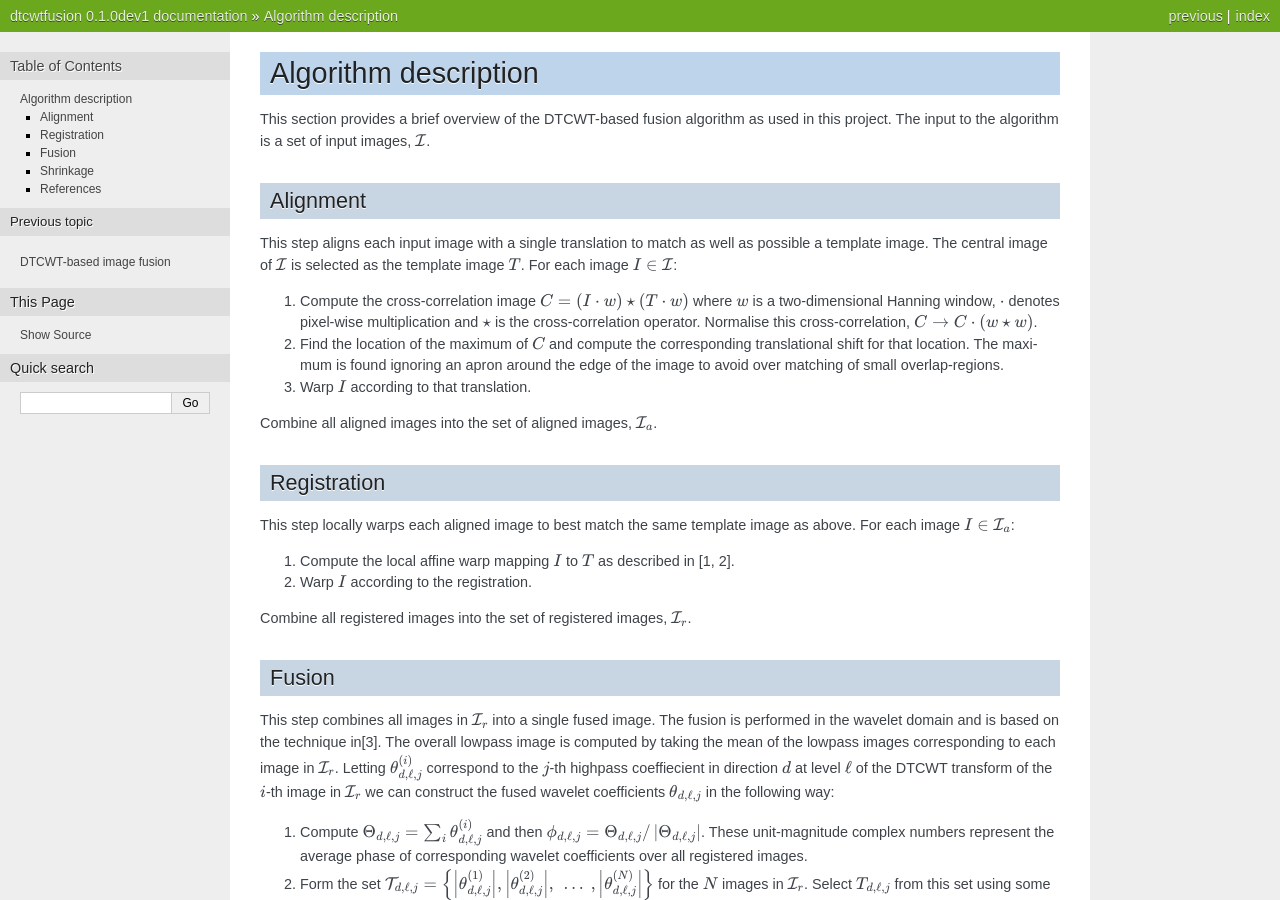
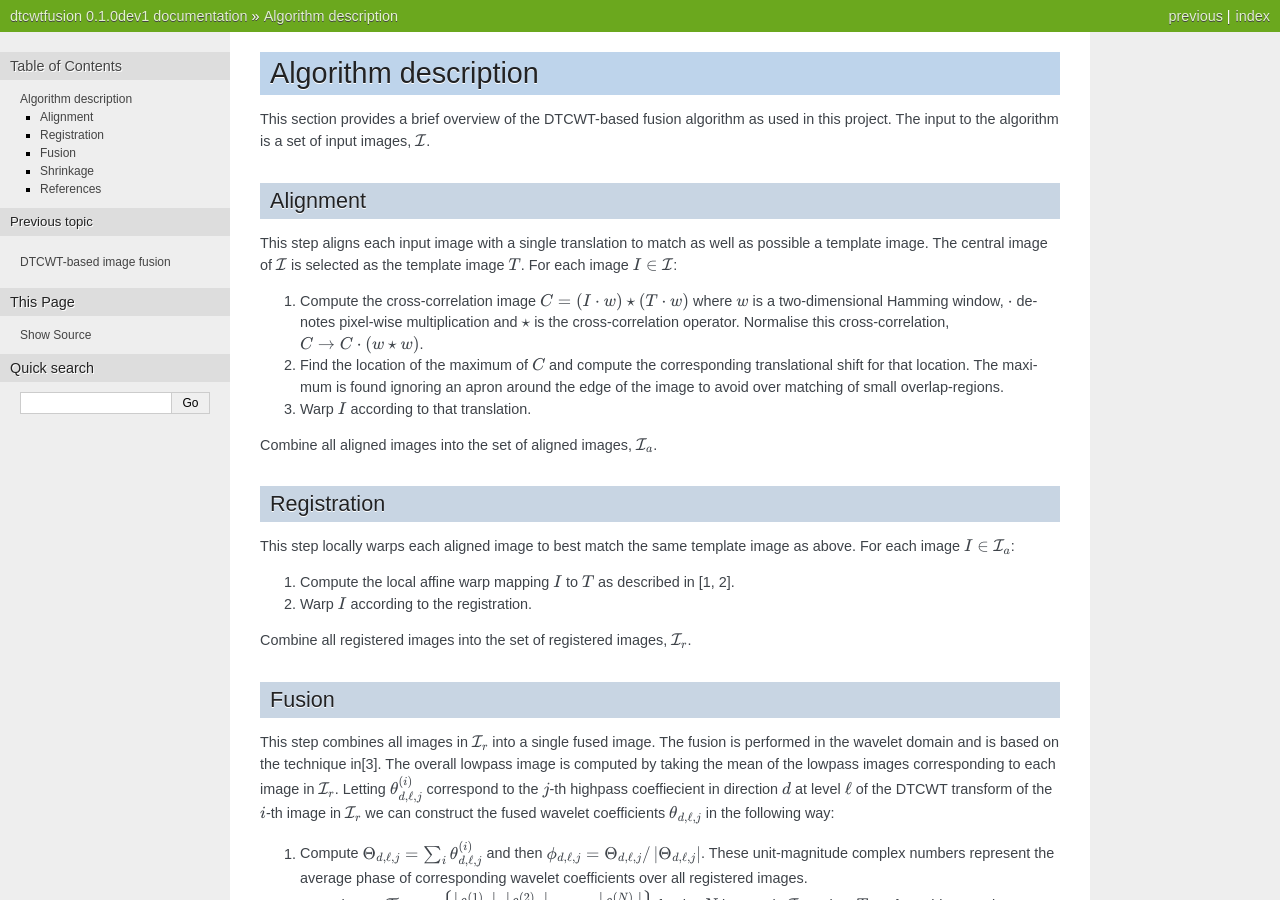
Before and after one commit to rjw57/dtcwtfusion, a Sphinx documentation site: the page built from docs/algorithm.rst, in a window 1280 px wide and 900 px high. Built offline with Sphinx 7.4.7, drawn with Linux system fonts in a browser that asks for light colours.

Commit message:
docs: fix typo hanning -> hamming

```diff
--- a/docs/algorithm.rst
+++ b/docs/algorithm.rst
@@ -13,7 +13,7 @@ selected as the template image :math:`T`. For each image :math:`I \in
 \mathcal{I}`:
 
 1. Compute the cross-correlation image :math:`C = (I \cdot w) \star (T \cdot
-   w)` where :math:`w` is a two-dimensional Hanning window, :math:`\cdot`
+   w)` where :math:`w` is a two-dimensional Hamming window, :math:`\cdot`
    denotes pixel-wise multiplication and :math:`\star` is the cross-correlation
    operator. Normalise this cross-correlation, :math:`C \rightarrow C \cdot (w
    \star w)`.
```
